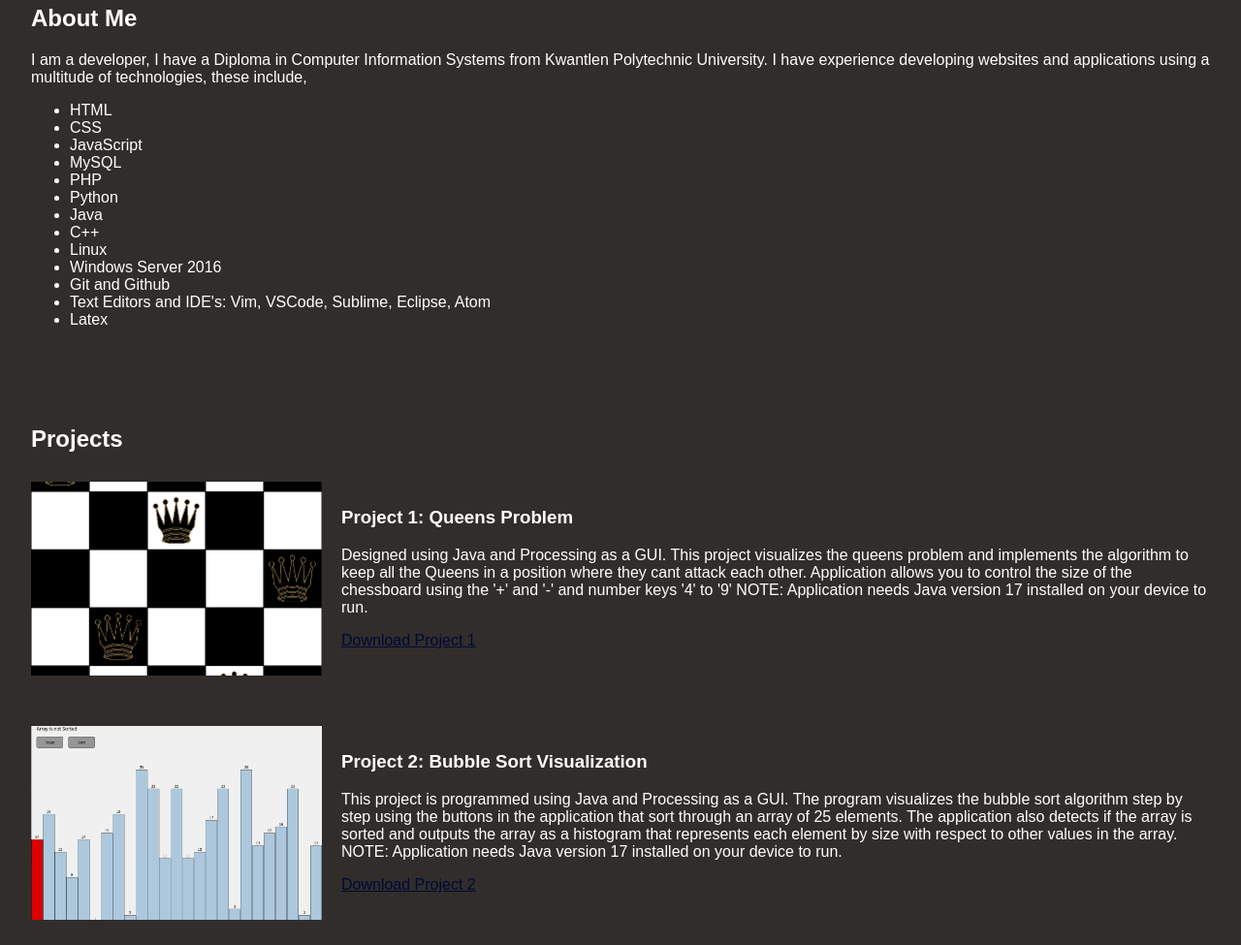
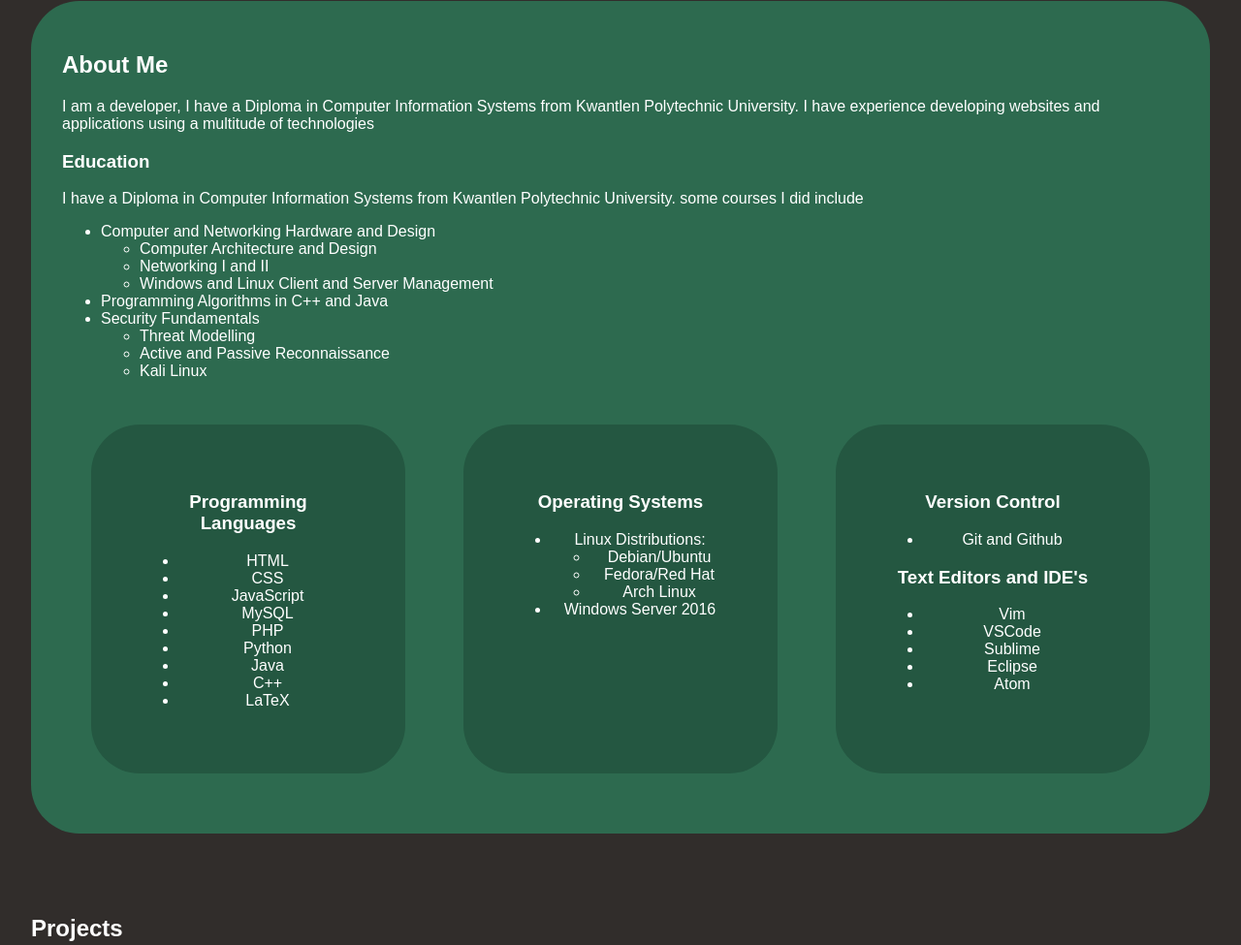
Before and after one commit to akimmaraju22/akimmaraju22.github.io, a plain HTML site: page index.html in a window 1280 px wide. Shown: the part 602-1577 px from the top of the page at 97% size. Drawn offline with Linux system fonts and the light colour scheme.

Commit message:
Updated Portfolio Website
Changed color Scheme, added to about me section. modernized look

```diff
--- a/index.html
+++ b/index.html
@@ -10,7 +10,7 @@
     <header>
         <h1>Akshay Immaraju</h1>
         <h4>Web and App Developer</h4>
-        <nav>
+        <nav id="navbar">
             <ul>
                 <li><a href="#about">About</a></li>
                 <li><a href="#projects">Projects</a></li>
@@ -19,9 +19,36 @@
         </nav>
     </header>
     <img id="face" src="face.jpg" alt="My Face" style="align-self: center;">
+	<div class="container">
     <section id="about">
+		<div id="about-i">
         <h2>About Me</h2>
-        <p>I am a developer, I have a Diploma in Computer Information Systems from Kwantlen Polytechnic University. I have experience developing websites and applications using a multitude of technologies, these include,</p>
+        <p>I am a developer, I have a Diploma in Computer Information Systems from Kwantlen Polytechnic University. I have experience developing websites and applications using a multitude of technologies</p>
+		<div id="about-ed">
+		<h3>Education</h3>
+		<p>I have a Diploma in Computer Information Systems from Kwantlen Polytechnic University. some courses I did include</p>
+
+		<ul>
+			<li>Computer and Networking Hardware and Design
+			<ul>
+				<li>Computer Architecture and Design</li>
+				<li>Networking I and II</li>
+				<li>Windows and Linux Client and Server Management</li>
+			</ul>
+			</li>
+			<li>Programming Algorithms in C++ and Java</li>
+			<li>Security Fundamentals
+				<ul>
+					<li>Threat Modelling</li>
+					<li>Active and Passive Reconnaissance</li>
+					<li>Kali Linux</li>
+				</ul>
+			</li>
+		</ul>
+		</div>
+		<div id="about-row">
+		<div class="about-c" id="about-prog">
+		<h3>Programming Languages</h3>
         <ul>
             <li>HTML</li>
             <li>CSS</li>
@@ -31,13 +58,39 @@
             <li>Python</li>
             <li>Java</li>
             <li>C++</li>
-            <li>Linux</li>
+			<li>LaTeX</li>
+		</ul>
+		</div>
+		<div class="about-c" id="about-os">
+		<h3>Operating Systems</h3>
+		<ul>
+            <li>Linux Distributions:
+				<ul>
+					<li>Debian/Ubuntu</li>
+					<li>Fedora/Red Hat</li>
+					<li>Arch Linux</li>
+				</ul>
+			</li>
             <li>Windows Server 2016</li>
+		</ul>
+		</div>
+		<div class="about-c" id="about-vs">
+		<h3>Version Control</h3>
+		<ul>
             <li>Git and Github</li>
-            <li>Text Editors and IDE's: Vim, VSCode, Sublime, Eclipse, Atom</li>
-            <li>Latex</li>
+		</ul>
+		<h3>Text Editors and IDE's</h3>
+		<ul>
+			<li>Vim</li>
+			<li>VSCode</li>
+			<li>Sublime</li>
+			<li>Eclipse</li>
+			<li>Atom</li>
         </ul>
+		</div>
+		</div>
     </section>
+	</div>
     <section id="projects">
         <h2>Projects</h2>
         <div class="project">
@@ -61,9 +114,11 @@
     <section id="contact">
         <h2>Contact</h2>
         <p>Email:<a href="mailto:akimmaraju22@gmail.com"> akimmaraju22@gmail.com</a></p>
+		<p>Phone #: (778)-814-7472</p>
+		<p>Location: Burnaby, British Colombia CA</p>
         <p>LinkedIn: <a href="https://www.linkedin.com/in/akshay-immaraju-a1a006179?lipi=urn%3Ali%3Apage%3Ad_flagship3_profile_view_base_contact_details%3BhDYmVHKBQFSUnNIJ0s86JQ%3D%3D" target="_blank">linkedin.com/in/akshayimmaraju</a></p>
-        <p>Location: Burnaby, British Colombia CA</p>
-    </section>
+  		<p>Substack: <a href=https://akshayimmaraju.substack.com/" target="_blank">akshayimmaraju.substack.com</a></p>
+	 </section>
     <footer>
         <p>&copy; 2025 Akshay Immaraju</p>
     </footer>
--- a/styles.css
+++ b/styles.css
@@ -17,11 +17,21 @@ body {
     background-color: #312d2b;
 }
 
+.container {
+	justify-content: center;
+}
+
 header {
-    background-color: #07163d;
+    background-color: #014421;
     color: white;
     padding: 1rem;
     text-align: center;
+}
+
+#navbar {
+	position: sticky;
+	top: 0;
+	overflow: hidden;
 }
 
 nav ul {
@@ -50,10 +60,48 @@ section {
     padding: 2rem;
 }
 
+#about {
+	background-color: #2D6A4F;
+	border-radius: 50px;
+	margin: 2rem;
+	display: flex;
+	justify-content: center;
+	/*grid-template-areas:
+		'i i i'
+		'e e e'
+		'p o v'
+		'p o v';*/
+}
+#about-i{grid-area: i}
+#about-ed{grid-area: e}
+#about-prog{grid-area: p}
+#about-os{grid-area: o}
+#about-vs{grid-area: v}
+
+#about-row {
+	display: flex;
+	flex-direction: row;
+	margin: 0;
+	justify-content: center;
+	align: center;
+}
+
+.about-c{
+	background-color: #245741;
+	padding: 50px;
+	margin: 30px;
+	width: 35%;
+	text-align: center;
+	border-radius: 50px;
+}
 .project {
     display: flex;
     align-items: center;
-    margin-bottom: 2rem;
+    margin: 2rem;
+	background-color: #2D6A4F;
+	padding: 50px;
+	border-radius: 50px;
+
 }
 
 .project img {
@@ -86,7 +134,10 @@ section {
 #contact{
     color: white;
     text-align: left;
-    width: 100%;
+	padding: 50px;
+	background-color:#2D6A4F;
+	border-radius: 50px;
+	margin: 25px 50px 25px 50px;
 }
 
 #contact p a {
@@ -97,7 +148,7 @@ section {
     color: lightgreen
 }
 footer {
-    background-color: #07163d;
+    background-color: #014421;
     color: white;
     text-align: center;
     padding: 1rem;
@@ -127,9 +178,26 @@ footer {
 @media (max-width: 768px) {
     .project {
         flex-direction: column;
+		justify-content: center;
     }
 
     .project-details {
         text-align: center;
     }
+
+	.project img {
+		width: 95%;
+		margin-left: auto;
+		margin-right: auto;
+	}
+
+	#about-row {
+		flex-direction: column;
+
+	}
+
+	.about-c {
+		width: 100%;
+		margin: 20px auto 20px auto;
+	}
 }
```
